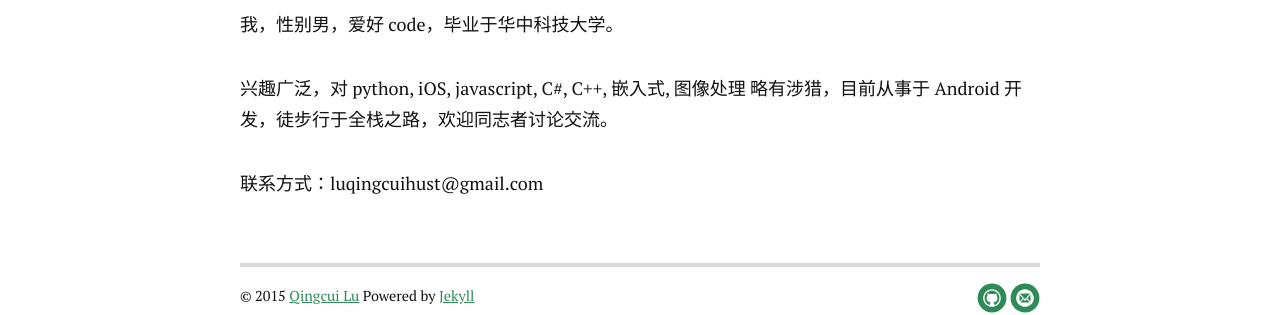
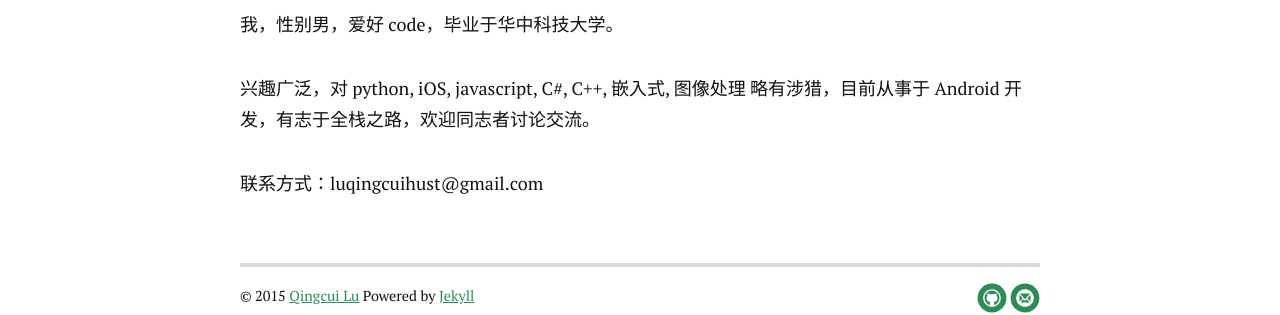
Before and after one commit to HalfLike/halflike.github.io, a Jekyll site: the page built from about.md, in a window 1280 px wide. Shown: the part 859-1174 px from the top of the page. Built offline with Jekyll 4.4.1, drawn with Linux system fonts in a browser that asks for light colours; nearby versions of some CDN libraries; Markdown is read by kramdown in place of the engine named in the settings.

Commit message:
change about me

```diff
--- a/about.md
+++ b/about.md
@@ -9,6 +9,6 @@ title: About Qingcui Lu
 </div>
 我，性别男，爱好 code，毕业于华中科技大学。
 
-兴趣广泛，对 python, iOS, javascript, C#, C++, 嵌入式, 图像处理 略有涉猎，目前从事于 Android 开发，徒步行于全栈之路，欢迎同志者讨论交流。
+兴趣广泛，对 python, iOS, javascript, C#, C++, 嵌入式, 图像处理 略有涉猎，目前从事于 Android 开发，有志于全栈之路，欢迎同志者讨论交流。
 
 联系方式：luqingcuihust@gmail.com
```
